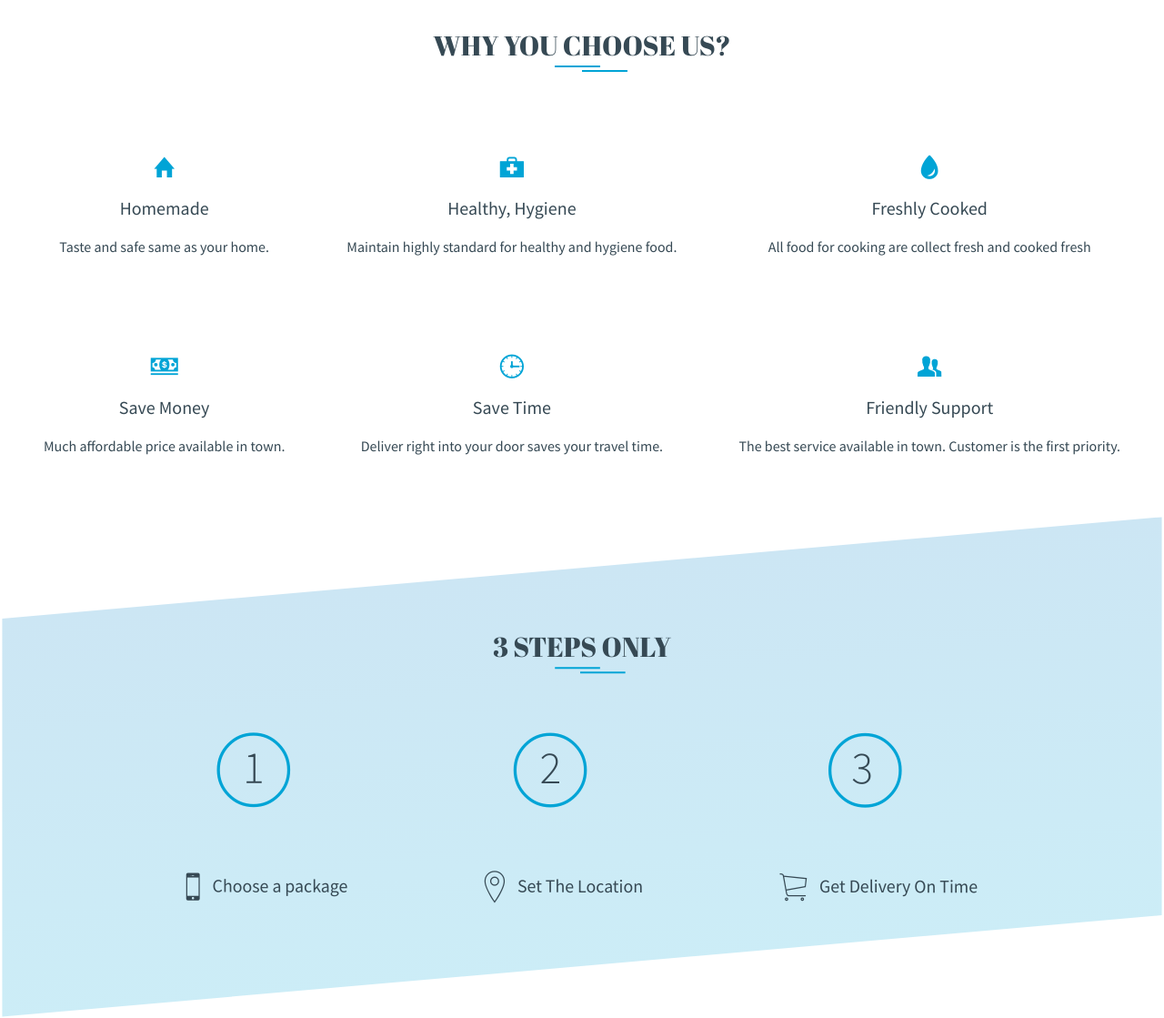
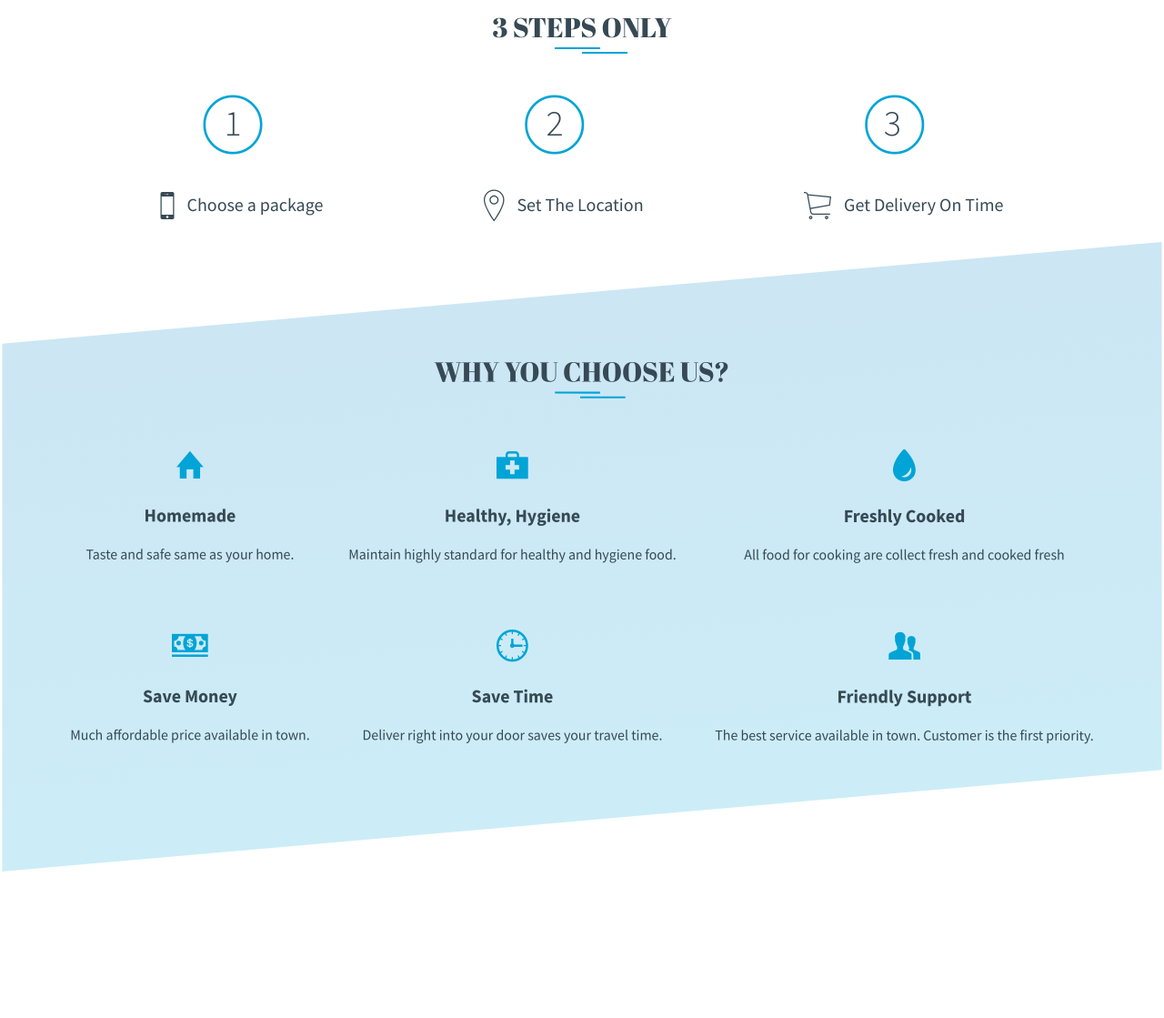
Before and after one commit to momitrahman/lunchbox, a plain HTML site: page index.html in a window 1280 px wide. Shown: the part 827-1946 px from the top of the page at 91% size. After the commit the page ends 1787 px from the top, so only its background shows below. Drawn offline with nearby package versions, Linux system fonts and the light colour scheme.

Commit message:
Improve typography

```diff
--- a/css/style.css
+++ b/css/style.css
@@ -18,6 +18,9 @@ body {
   color: #364954;
   text-align: center; }
 
+.header__title, .info__title {
+  font-family: 'Abril Fatface', cursive; }
+
 .btn {
   display: inline-block;
   text-decoration: none;
@@ -29,9 +32,6 @@ body {
     color: inherit;
     font-size: inherit;
     font-weight: 300; }
-
-.title-font {
-  font-family: 'Abril Fatface', cursive; }
 
 .title {
   font-family: 'Abril Fatface', cursive;
@@ -100,31 +100,23 @@ body {
   left: 50%;
   transform: translate(-50%, -50%);
   text-align: center;
-  border: 2px solid #00a4d6;
   border-radius: 3px; }
   .info__title {
-    font-size: 3rem;
+    font-size: 4rem;
     font-weight: 300;
     letter-spacing: 0.3rem;
+    padding: 1rem; }
+  .info__subtitle {
+    font-size: 2rem;
+    font-weight: 300;
+    letter-spacing: 0.2rem;
     text-transform: uppercase;
     padding: 1rem; }
-  .info__subtitle {
-    font-size: 2.5rem;
-    font-weight: 300;
-    letter-spacing: 0.2rem;
-    text-transform: lowercase;
-    padding: 1rem; }
-
-.work-step {
-  background: linear-gradient(to top, rgba(0, 164, 214, 0.2), rgba(0, 130, 200, 0.2));
-  transform: rotate(-5deg) skew(-5deg);
-  padding: 5rem; }
 
 .works {
   text-align: center;
-  transform: rotate(5deg) skew(5deg); }
+  margin-top: 3rem; }
   .works__steps {
-    margin-top: 2rem;
     display: flex;
     justify-content: space-evenly;
     align-items: center; }
@@ -132,41 +124,51 @@ body {
       text-align: center; }
       .works__steps .works-step--logo {
         position: relative;
-        margin-right: 3rem; }
+        margin-right: 2rem; }
         .works__steps .works-step--logo i {
           display: block;
-          font-size: 10rem;
+          font-size: 8rem;
           color: #00a4d6; }
         .works__steps .works-step--logo span {
           display: block;
           position: absolute;
           top: 22%;
-          left: 42%;
-          font-size: 5rem;
+          left: 44%;
+          font-size: 4rem;
           font-weight: 300; }
       .works__steps .works-step--info {
-        font-size: 2rem; }
+        font-size: 2rem;
+        margin-top: -2rem;
+        margin-bottom: 1rem; }
         .works__steps .works-step--info i {
           font-size: calc(100% + 2rem);
           margin-right: 1rem;
           vertical-align: middle; }
 
+.feature-box {
+  background: linear-gradient(to top, rgba(0, 164, 214, 0.2), rgba(0, 130, 200, 0.2));
+  transform: rotate(-5deg) skew(-5deg);
+  padding: 5rem;
+  margin: 5rem 0; }
+
 .feature {
   text-align: center;
-  margin: 5rem 0; }
+  transform: rotate(5deg) skew(5deg); }
 
 .feature-info {
   display: flex;
   justify-content: space-evenly;
   align-items: center; }
   .feature-info-item {
-    margin: 5rem 0;
+    margin: 1rem 0;
     padding: 2rem; }
     .feature-info-item div {
       font-size: 2rem;
+      font-weight: 700;
+      text-transform: capitalize;
       margin-bottom: 1rem; }
     .feature-info-item p {
       font-size: 1.6rem; }
     .feature-info-item i {
       color: #00a4d6;
-      font-size: 3rem; }
+      font-size: 4rem; }
--- a/index.html
+++ b/index.html
@@ -43,7 +43,49 @@
   </div>
   <!-- HOME End -->
 
+  <!-- WORKS Start -->
+  <div class="works">
+    <div class="works__title title">
+      3 Steps Only
+      <span></span>
+    </div>
+    <div class="works__steps">
+      <div class="works-step">
+        <div class="works-step--logo">
+          <i class="ion-ios-circle-outline rel"></i>
+          <span class="abs">1</span>
+        </div>
+        <div class="works-step--info">
+          <i class="ion-iphone"></i>
+          <span>Choose a package</span>
+        </div>
+      </div>
+      <div class="works-step">
+        <div class="works-step--logo">
+          <i class="ion-ios-circle-outline"></i>
+          <span>2</span>
+        </div>
+        <div class="works-step--info">
+          <i class="ion-ios-location-outline"></i>
+          <span>Set The Location</span>
+        </div>
+      </div>
+      <div class="works-step">
+        <div class="works-step--logo">
+          <i class="ion-ios-circle-outline rel"></i>
+          <span class="abs">3</span>
+        </div>
+        <div class="works-step--info">
+          <i class="ion-ios-cart-outline"></i>
+          <span>Get Delivery On Time</span>
+        </div>
+      </div>
+    </div>
+  </div>
+  <!-- WORKS End -->
+
   <!-- FEATURE start -->
+  <div class="feature-box">
     <div class="feature">
       <div class="feature-title title">
         Why You Choose Us?
@@ -93,50 +135,10 @@
         </div>
       </div>
     </div>
+  </div>
   <!-- FEATURE end -->
 
-  <!-- WORKS Start -->
-  <div class="work-step">
-    <div class="works">
-      <div class="works__title title">
-        3 Steps Only
-        <span></span>
-      </div>
-      <div class="works__steps">
-        <div class="works-step">
-          <div class="works-step--logo">
-            <i class="ion-ios-circle-outline rel"></i>
-            <span class="abs">1</span>
-          </div>
-          <div class="works-step--info">
-            <i class="ion-iphone"></i>
-            <span>Choose a package</span>
-          </div>
-        </div>
-        <div class="works-step">
-          <div class="works-step--logo">
-            <i class="ion-ios-circle-outline"></i>
-            <span>2</span>
-          </div>
-          <div class="works-step--info">
-            <i class="ion-ios-location-outline"></i>
-            <span>Set The Location</span>
-          </div>
-        </div>
-        <div class="works-step">
-          <div class="works-step--logo">
-            <i class="ion-ios-circle-outline rel"></i>
-            <span class="abs">3</span>
-          </div>
-          <div class="works-step--info">
-            <i class="ion-ios-cart-outline"></i>
-            <span>Get Delivery On Time</span>
-          </div>
-        </div>
-      </div>
-    </div>
-  </div>
-  <!-- WORKS End -->
+
 
 </body>
 
--- /dev/null
+++ b/sass/base/_common.scss
@@ -0,0 +1,3 @@
+%d-font {
+  font-family: 'Abril Fatface', cursive;
+}
--- a/sass/components/_title.scss
+++ b/sass/components/_title.scss
@@ -1,7 +1,3 @@
-.title-font {
-  font-family: 'Abril Fatface', cursive;
-}
-
 .title {
   font-family: 'Abril Fatface', cursive;
   font-size: 3rem;
--- a/sass/layout/_feature.scss
+++ b/sass/layout/_feature.scss
@@ -1,6 +1,13 @@
+.feature-box {
+  background: linear-gradient(to top, rgba($color-p, 0.2), rgba($color-s, 0.2));
+  transform: rotate(-5deg) skew(-5deg);
+  padding: 5rem;
+  margin: 5rem 0;
+}
+
 .feature {
   text-align: center;
-  margin: 5rem 0;
+  transform: rotate(5deg) skew(5deg);
 }
 
 .feature-info {
@@ -9,11 +16,13 @@
   align-items: center;
 
   &-item {
-    margin: 5rem 0;
+    margin: 1rem 0;
     padding: 2rem;
 
     & div {
       font-size: 2rem;
+      font-weight: 700;
+      text-transform: capitalize;
       margin-bottom: 1rem;
     }
 
@@ -23,7 +32,7 @@
 
     & i {
       color: $color-p;
-      font-size: 3rem;
+      font-size: 4rem;
     }
   }
 }
--- a/sass/layout/_home.scss
+++ b/sass/layout/_home.scss
@@ -21,7 +21,7 @@
   font-size: 2.5rem;
 
   &__title {
-    // font-weight: 700;
+    @extend %d-font;
 
     & > span {
       margin-left: 5px;
@@ -61,21 +61,20 @@
   left: 50%;
   transform: translate(-50%, -50%);
   text-align: center;
-  border: 2px solid $border-color-p;
   border-radius: 3px;
 
   &__title {
-    font-size: 3rem;
+    @extend %d-font;
+    font-size: 4rem;
     font-weight: 300;
     letter-spacing: 0.3rem;
+    padding: 1rem;
+  }
+  &__subtitle {
+    font-size: 2rem;
+    font-weight: 300;
+    letter-spacing: 0.2rem;
     text-transform: uppercase;
     padding: 1rem;
   }
-  &__subtitle {
-    font-size: 2.5rem;
-    font-weight: 300;
-    letter-spacing: 0.2rem;
-    text-transform: lowercase;
-    padding: 1rem;
-  }
 }
--- a/sass/layout/_works.scss
+++ b/sass/layout/_works.scss
@@ -1,15 +1,8 @@
-.work-step {
-  background: linear-gradient(to top, rgba($color-p, 0.2), rgba($color-s, 0.2));
-  transform: rotate(-5deg) skew(-5deg);
-  padding: 5rem;
-}
-
 .works {
   text-align: center;
-  transform: rotate(5deg) skew(5deg);
+  margin-top: 3rem;
 
   &__steps {
-    margin-top: 2rem;
     display: flex;
     justify-content: space-evenly;
     align-items: center;
@@ -18,25 +11,27 @@
       text-align: center;
       &--logo {
         position: relative;
-        margin-right: 3rem;
+        margin-right: 2rem;
 
         & i {
           display: block;
-          font-size: 10rem;
+          font-size: 8rem;
           color: $color-p;
         }
         & span {
           display: block;
           position: absolute;
           top: 22%;
-          left: 42%;
-          font-size: 5rem;
+          left: 44%;
+          font-size: 4rem;
           font-weight: 300;
         }
       }
 
       &--info {
         font-size: 2rem;
+        margin-top: -2rem;
+        margin-bottom: 1rem;
         & i {
           font-size: calc(100% + 2rem);
           margin-right: 1rem;
--- a/sass/main.scss
+++ b/sass/main.scss
@@ -1,6 +1,7 @@
 @import './base/_variables.scss';
 @import './base/_base.scss';
 @import './base/_typography.scss';
+@import './base/_common.scss';
 
 @import './components/_button.scss';
 @import './components/_title.scss';
```
Lines whose indentation alone changed are shown as unchanged.
